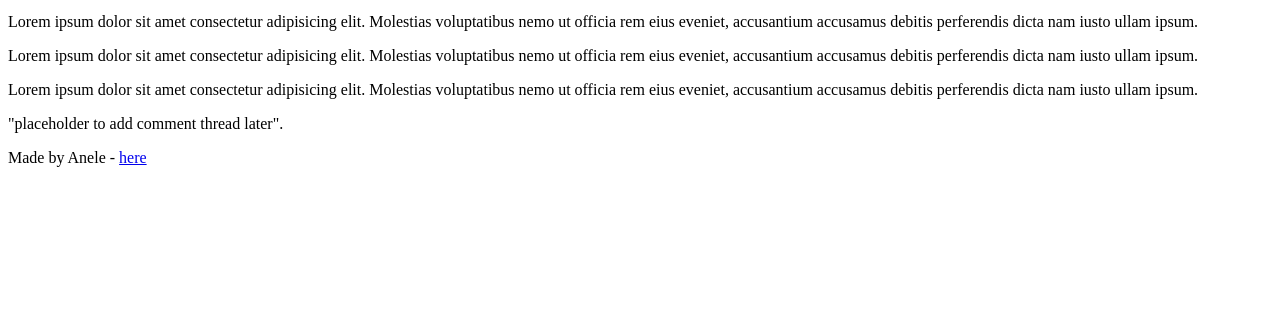
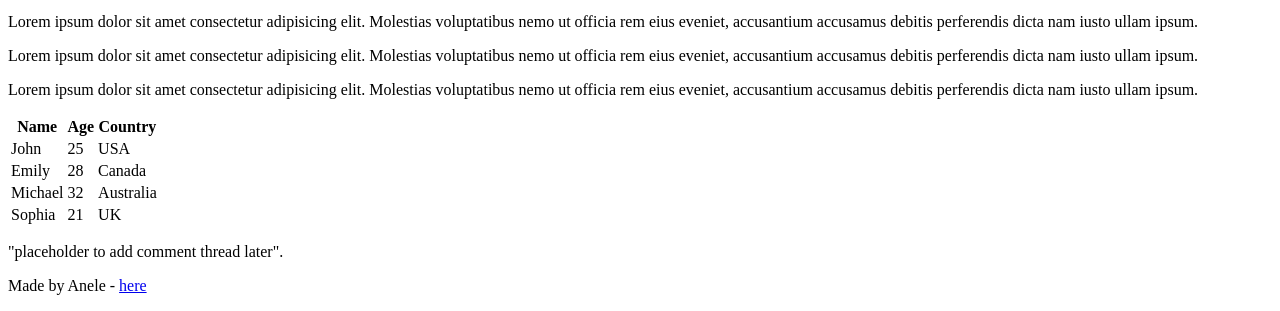
Before and after one commit to anele2402/My_First_Portfolio, a plain HTML site: page html_basic/index.html in a window 1280 px wide. Shown: the part 529-840 px from the top of the page. Before the commit the page ends 800 px from the top, so only its background shows below. Drawn offline with Linux system fonts and the light colour scheme.

Commit message:
table added on index.html

```diff
--- a/html_basic/index.html
+++ b/html_basic/index.html
@@ -32,6 +32,34 @@
             <p>Lorem ipsum dolor sit amet consectetur adipisicing elit. Molestias voluptatibus nemo ut officia rem eius eveniet, accusantium accusamus debitis perferendis dicta nam iusto ullam ipsum.</p>
 
             <p>Lorem ipsum dolor sit amet consectetur adipisicing elit.  Molestias voluptatibus nemo ut officia rem eius eveniet, accusantium accusamus debitis perferendis dicta nam iusto ullam ipsum.</p>
+
+            <table>
+                <th>Name</th>
+                <th>Age</th>
+                <th>Country</th>
+                <tbody>
+                    <tr>
+                        <td>John</td>
+                        <td>25</td>
+                        <td>USA</td>
+                    </tr>
+                    <tr>
+                        <td>Emily</td>
+                        <td>28</td>
+                        <td>Canada</td>
+                    </tr>
+                    <tr>
+                        <td>Michael</td>
+                        <td>32</td>
+                        <td>Australia</td>
+                    </tr>
+                    <tr>
+                        <td>Sophia</td>
+                        <td>21</td>
+                        <td>UK</td>
+                    </tr>
+                </tbody>
+            </table>
         </article>
 
         <aside>
```
